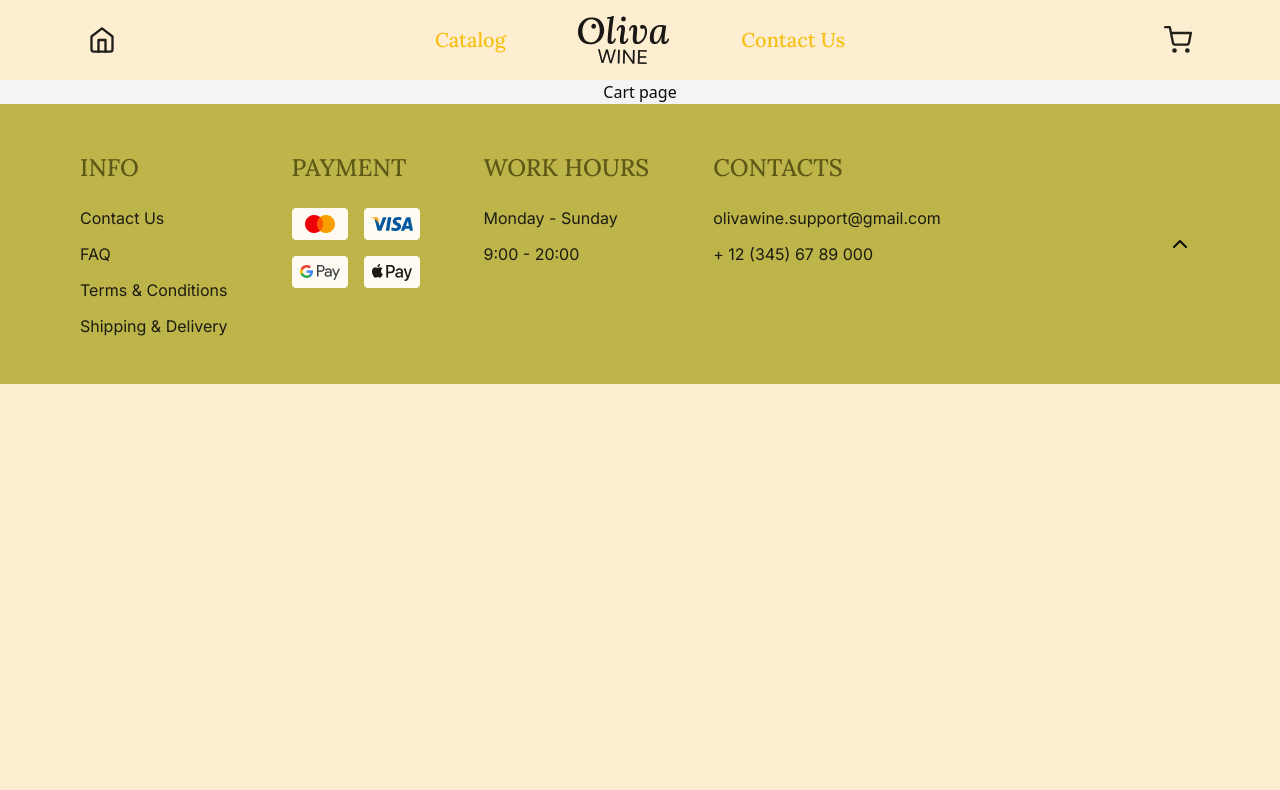
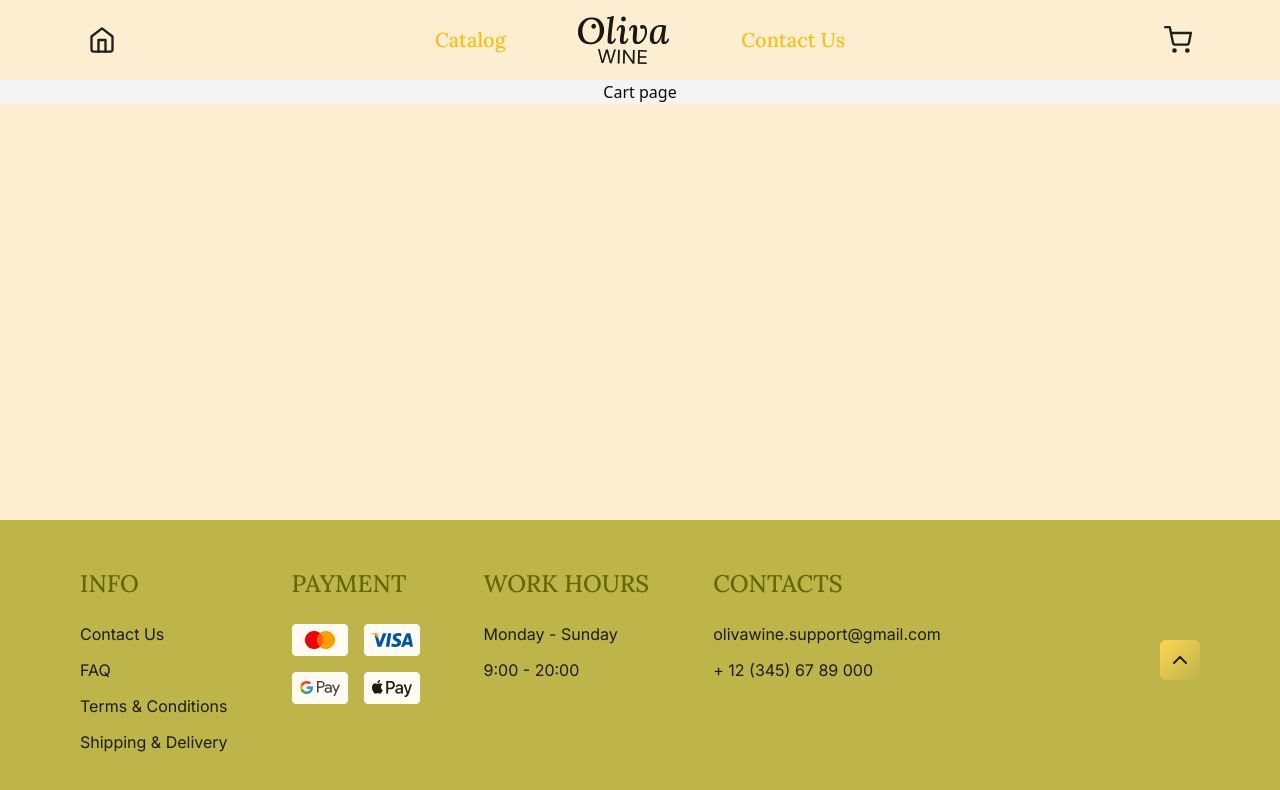
Before and after one commit to femtoF121/oliva-wine, a Next.js app: page /cart in a window 1280 px wide. Shown: the top 790 px of the page. Built offline with nearby package versions, Linux system fonts and the light colour scheme.

Commit message:
fix: refactored in according to color system

```diff
--- a/src/app/globals.css
+++ b/src/app/globals.css
@@ -20,11 +20,12 @@
   --color-surface: var(--surface);
   --color-surface-variant: var(--surface-variant);
   --color-on-surface: var(--on-surface);
-  --color-on-surface-variant: var(--on-surface-variant);
+  --color-on-surface-variant-high: var(--on-surface-variant-high);
+  --color-on-surface-variant-low: var(--on-surface-variant-low);
   --color-divider: var(--divider);
   --color-outline: var(--outline);
-  --color-hover-primary: var(--hover-primary);
-  --color-hover-secondary: var(--hover-secondary);
+  --color-hover: var(--hover);
+  --color-hover-variant: var(--hover-variant);
   --color-error: var(--error);
   --color-on-error: var(--on-error);
   --color-accent: var(--accent);
@@ -37,13 +38,6 @@
   );
 
   /* #region Shadcn theme variables */
-  --radius-sm: calc(var(--radius) - 4px);
-  --radius-md: calc(var(--radius) - 2px);
-  --radius-lg: var(--radius);
-  --radius-xl: calc(var(--radius) + 4px);
-  --radius-2xl: calc(var(--radius) + 8px);
-  --radius-3xl: calc(var(--radius) + 12px);
-  --radius-4xl: calc(var(--radius) + 16px);
   --color-foreground: var(--foreground);
   --color-sidebar-ring: var(--sidebar-ring);
   --color-sidebar-border: var(--sidebar-border);
@@ -88,11 +82,12 @@
   --surface: #fff4e0;
   --surface-variant: #fffbf2;
   --on-surface: #2b2823;
-  --on-surface-variant: #99907f;
+  --on-surface-variant-high: #99907f;
+  --on-surface-variant-low: #cabea7;
   --divider: #e3d6bc;
   --outline: #b1a793;
-  --hover-primary: rgba(255, 226, 135, 0.4);
-  --hover-secondary: rgba(189, 180, 74, 0.3);
+  --hover: rgba(254, 246, 230, 0.3);
+  --hover-variant: rgba(189, 180, 74, 0.3);
   --error: #9c1f1f;
   --on-error: #fff8f8;
   --accent: #f7bf11;
@@ -115,7 +110,6 @@
   );
 
   /* #region Shadcn UI variables */
-  --radius: 0.625rem;
   --foreground: oklch(0.145 0 0);
   --card: oklch(1 0 0);
   --card-foreground: oklch(0.145 0 0);
--- a/src/app/layout.tsx
+++ b/src/app/layout.tsx
@@ -27,10 +27,10 @@ export default function RootLayout({
   return (
     <html lang="en">
       <body
-        className={`${lora.variable} ${inter.variable} antialiased min-h-screen relative`}
+        className={`${lora.variable} ${inter.variable} antialiased min-h-screen relative flex flex-col`}
       >
         <Header />
-        <main>{children}</main>
+        <main className="flex-1 flex flex-col">{children}</main>
         <Footer />
       </body>
     </html>
--- a/src/app/page.tsx
+++ b/src/app/page.tsx
@@ -5,7 +5,7 @@ export default async function Home() {
   const { data: dataById } = await getProductById("wine-2");
 
   return (
-    <div className="flex items-center justify-center bg-zinc-100 gap-4 h-screen">
+    <div className="flex-1 flex items-center justify-center gap-4">
       {data.map((wine) => (
         <div key={wine.id} className="border p-4 rounded-lg bg-background ">
           {wine.name}
--- a/src/components/layout/footer.tsx
+++ b/src/components/layout/footer.tsx
@@ -5,13 +5,14 @@ import Link from "next/link";
 
 export function Footer() {
   return (
-    <footer className="w-full font-inter bg-[#BDB44A]">
+    <footer className="w-full font-inter bg-secondary-variant">
       <div className="flex gap-6 justify-between items-center mx-auto max-w-360 px-20 py-12">
         <div
           className={cn(
-            "flex gap-16 text-[#1C1C12] leading-5",
-            "[&_h5]:mb-6 [&_h5]:text-2xl [&_h5]:text-[#5E5817] [&_h5]:font-medium [&_h5]:uppercase [&_h5]:font-lora",
+            "flex gap-16 text-on-secondary leading-5",
+            "[&_h5]:mb-6 [&_h5]:text-2xl [&_h5]:text-on-secondary-variant [&_h5]:font-medium [&_h5]:uppercase [&_h5]:font-lora",
             "[&_ul]:space-y-4",
+            "[&_a]:hover:text-on-secondary-variant [&_a]:transition-colors",
           )}
         >
           <div>
--- a/src/components/layout/header.tsx
+++ b/src/components/layout/header.tsx
@@ -12,10 +12,8 @@ export function Header({
   return (
     <header
       className={cn(
-        "sticky top-0 w-full font-lora text-[#211F1A]",
-        variant === "gradient"
-          ? "bg-[radial-gradient(95.41%_95.41%_at_50%_50%,#E7B10A,#FDEED1)]"
-          : "bg-[#FDEED1]",
+        "sticky top-0 w-full font-lora text-on-background",
+        variant === "gradient" ? "bg-gradient-accent-variant" : "bg-background",
       )}
     >
       <div className="mx-auto max-w-360 px-20 py-4 flex justify-between items-center">
--- a/src/components/to-top-button.tsx
+++ b/src/components/to-top-button.tsx
@@ -9,8 +9,15 @@ export function ToTopButton() {
   };
 
   return (
-    <Button size="icon" variant="ghost" onClick={scrollToTop}>
-      <FiChevronUp className="size-6" />
+    <Button
+      size="icon"
+      variant="ghost"
+      onClick={scrollToTop}
+      className="bg-gradient-secondary group"
+    >
+      <span className="group-hover:-translate-y-1 transition-transform">
+        <FiChevronUp className="size-6 text-on-background" />
+      </span>
     </Button>
   );
 }
```
